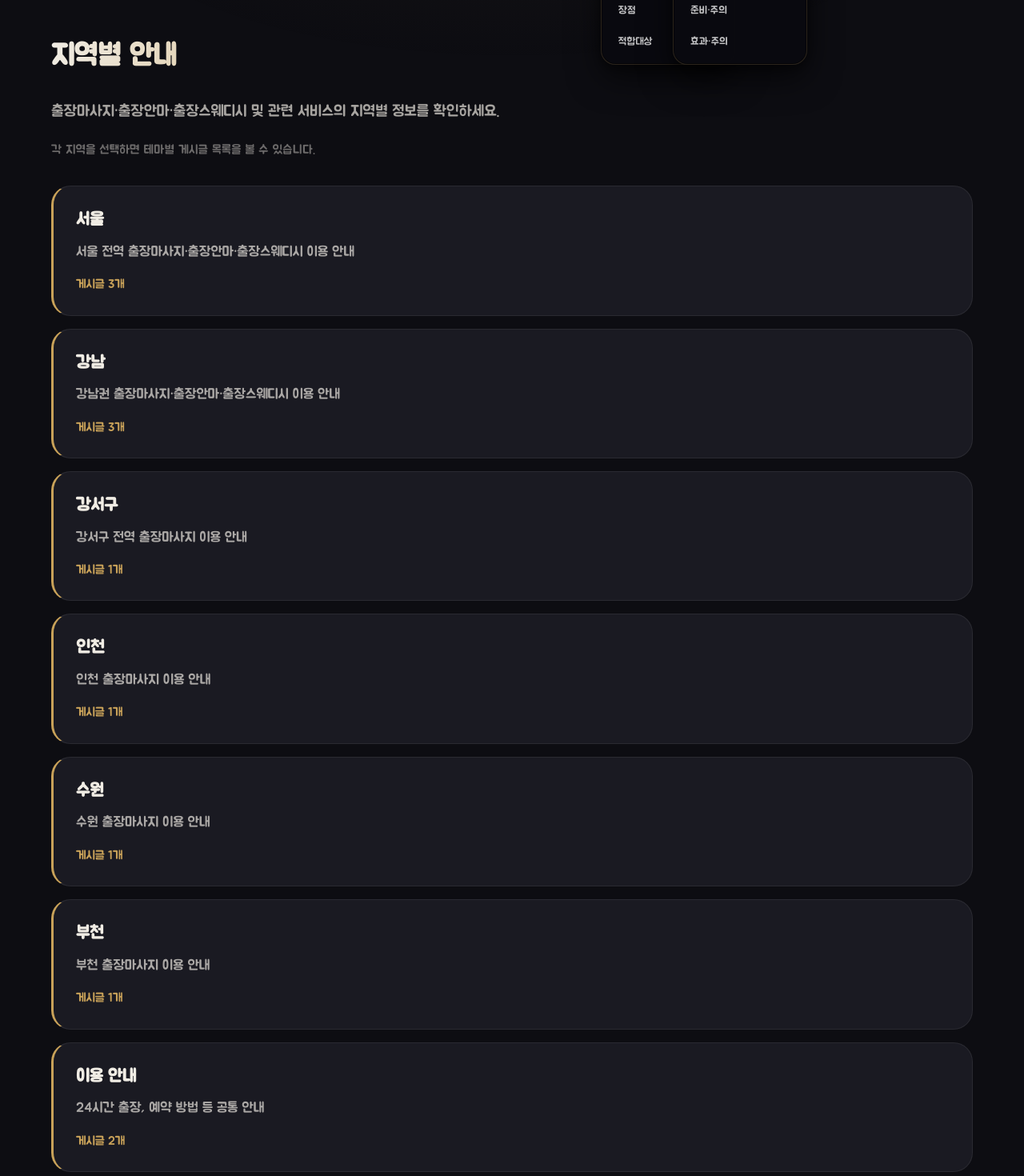
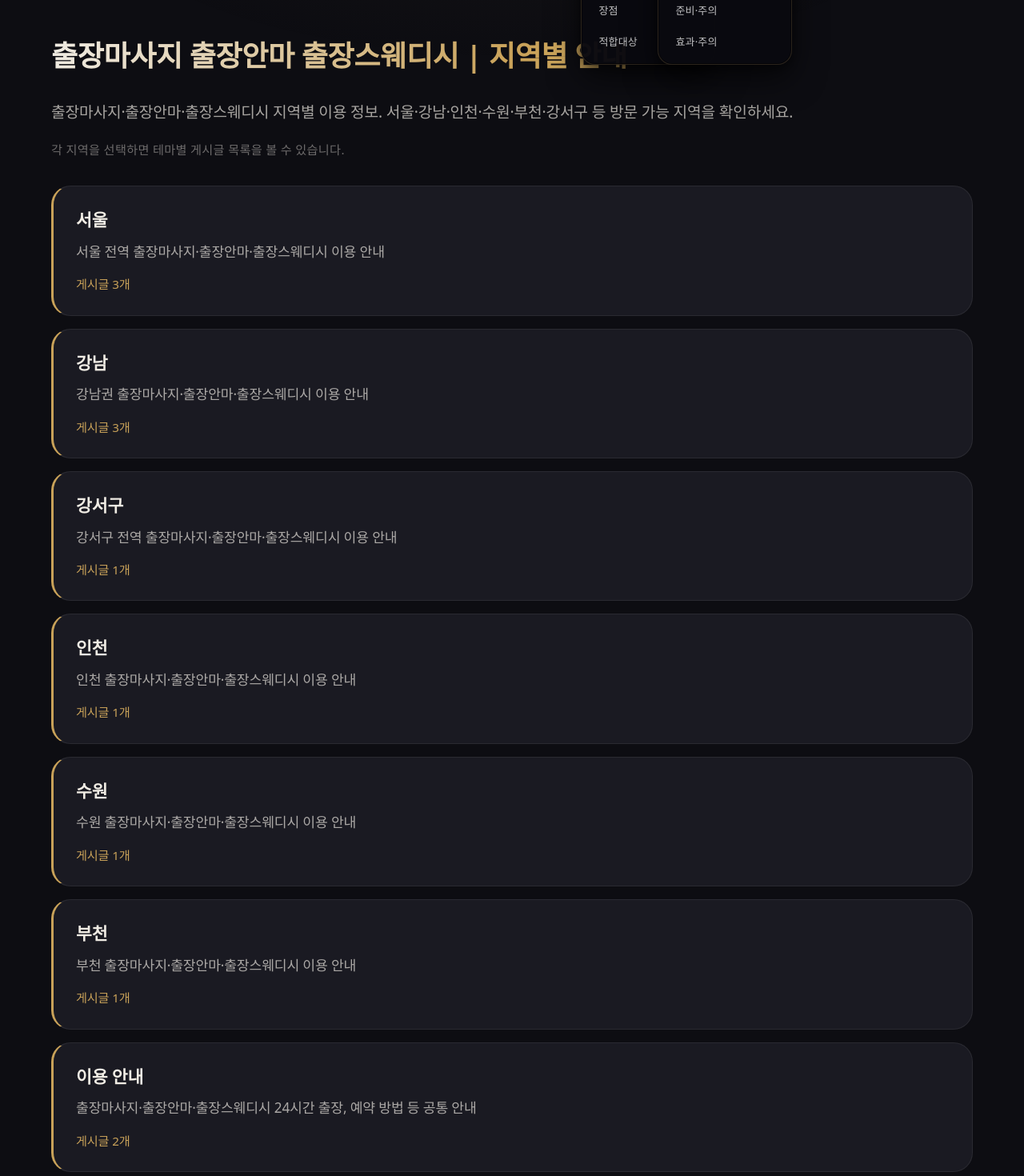
Before and after one commit to anonyfinger/running-massage, a Next.js app: page /regions in a window 1280 px wide. Shown: the part 140-1610 px from the top of the page at 80% size. Built offline with nearby package versions, Linux system fonts and the light colour scheme; no server answers.

Commit message:
브랜드 신호강화

```diff
--- a/src/app/layout.tsx
+++ b/src/app/layout.tsx
@@ -5,13 +5,8 @@ import { Header } from "@/components/Header";
 import { Footer } from "@/components/Footer";
 import "./globals.scss";
 
-const {
-  siteUrl,
-  siteName,
-  metaTitle,
-  metaDescription,
-  verification,
-} = siteConfig;
+const { siteUrl, siteName, metaTitle, metaDescription, verification } =
+  siteConfig;
 const socialMetadata = createSocialMetadata({
   title: metaTitle,
   description: metaDescription,
@@ -19,8 +14,10 @@ const socialMetadata = createSocialMetadata({
 });
 
 const verificationMeta: Record<string, string> = {};
-if (verification.google) verificationMeta["google-site-verification"] = verification.google;
-if (verification.naver) verificationMeta["naver-site-verification"] = verification.naver;
+if (verification.google)
+  verificationMeta["google-site-verification"] = verification.google;
+if (verification.naver)
+  verificationMeta["naver-site-verification"] = verification.naver;
 
 export const metadata: Metadata = {
   metadataBase: new URL(siteUrl),
@@ -31,7 +28,16 @@ export const metadata: Metadata = {
   description: socialMetadata.description,
   applicationName: siteName,
   referrer: "origin-when-cross-origin",
-  keywords: ["출장마사지", "출장안마", "출장스웨디시", "출장 마사지", "출장 안마", "홈케어 마사지", "방문 마사지"],
+  keywords: [
+    "출장마사지",
+    "출장안마",
+    "출장스웨디시",
+    "출장 마사지",
+    "출장 안마",
+    "출장 스웨디시",
+    "홈케어 마사지",
+    "방문 마사지",
+  ],
   authors: [{ name: siteName, url: siteUrl }],
   creator: siteName,
   publisher: siteName,
@@ -50,7 +56,9 @@ export const metadata: Metadata = {
       "max-video-preview": -1,
     },
   },
-  verification: Object.keys(verificationMeta).length ? verificationMeta : undefined,
+  verification: Object.keys(verificationMeta).length
+    ? verificationMeta
+    : undefined,
   formatDetection: { telephone: false, email: false, address: false },
   icons: {
     icon: [
@@ -76,11 +84,11 @@ export default function RootLayout({
 }>) {
   return (
     <html lang="ko" suppressHydrationWarning>
-      <head>
-        <link rel="stylesheet" href="/fonts/jua.css" media="(min-width: 769px)" />
-      </head>
+      <head></head>
       <body>
-        <a href="#main-content" className="skip-link">본문으로 건너뛰기</a>
+        <a href="#main-content" className="skip-link">
+          본문으로 건너뛰기
+        </a>
         <div className="wrapper">
           <Header />
           <main id="main-content" className="main" aria-label="메인 콘텐츠">
--- a/src/app/regions/[region]/[slug]/page.tsx
+++ b/src/app/regions/[region]/[slug]/page.tsx
@@ -26,7 +26,7 @@ export async function generateMetadata({ params }: Props) {
     title: `${article.title} | ${regionData.name}`,
     description: article.description,
     path: `/regions/${region}/${slug}`,
-    keywords: [article.title, `${regionData.name} 출장마사지`],
+    keywords: [article.title, `${regionData.name} 출장마사지`, `${regionData.name} 출장안마`, `${regionData.name} 출장스웨디시`],
   });
 }
 
--- a/src/app/regions/[region]/page.tsx
+++ b/src/app/regions/[region]/page.tsx
@@ -16,10 +16,10 @@ export async function generateMetadata({ params }: Props) {
   const data = getRegion(region);
   if (!data) return { title: "지역을 찾을 수 없습니다" };
   return createSocialMetadata({
-    title: `${data.name} 지역 안내`,
+    title: `${data.name} 출장마사지 출장안마 출장스웨디시 | 지역 안내`,
     description: data.description,
     path: `/regions/${region}`,
-    keywords: [`${data.name} 출장마사지`, `${data.name} 출장안마`],
+    keywords: [`${data.name} 출장마사지`, `${data.name} 출장안마`, `${data.name} 출장스웨디시`],
   });
 }
 
@@ -41,7 +41,7 @@ export default async function RegionPage({ params }: Props) {
           <span aria-current="page">{data.name}</span>
         </nav>
 
-        <h1 className="page-article__title">{data.name} 지역 안내</h1>
+        <h1 className="page-article__title">{data.name} 출장마사지 출장안마 출장스웨디시 | 지역 안내</h1>
         <p className="page-article__lead">{data.description}</p>
 
         <ul className="post-list" role="list">
--- a/src/app/regions/page.tsx
+++ b/src/app/regions/page.tsx
@@ -1,14 +1,13 @@
 import Link from "next/link";
-import { siteConfig } from "@/lib/site-config";
 import { createSocialMetadata } from "@/lib/seo-metadata";
 import { regions } from "@/lib/region-posts";
 import { RegionsListStructuredData } from "@/components/RegionStructuredData";
 
 export const metadata = createSocialMetadata({
-  title: "지역별 안내",
-  description: "출장마사지·출장안마·출장스웨디시 지역별 정보. 서울·강남·인천·수원·부천 등 지역별 이용 안내.",
+  title: "출장마사지 출장안마 출장스웨디시 | 지역별 안내",
+  description: "출장마사지·출장안마·출장스웨디시 지역별 정보. 서울·강남·인천·수원·부천·강서구 등 지역별 이용 안내.",
   path: "/regions",
-  keywords: ["지역별 출장마사지", "서울 출장마사지", "강남 출장마사지", "출장안마"],
+  keywords: ["출장마사지", "출장안마", "출장스웨디시", "지역별 출장마사지", "서울 출장마사지", "강남 출장마사지", "인천 출장마사지"],
 });
 
 export default function RegionsPage() {
@@ -17,9 +16,9 @@ export default function RegionsPage() {
       <RegionsListStructuredData />
       <article className="page-article regions-page">
       <div className="content-block">
-        <h1 className="page-article__title">지역별 안내</h1>
+        <h1 className="page-article__title">출장마사지 출장안마 출장스웨디시 | 지역별 안내</h1>
         <p className="page-article__lead">
-          출장마사지·출장안마·출장스웨디시 및 관련 서비스의 지역별 정보를 확인하세요.
+          출장마사지·출장안마·출장스웨디시 지역별 이용 정보. 서울·강남·인천·수원·부천·강서구 등 방문 가능 지역을 확인하세요.
         </p>
         <p className="page-article__sub">
           각 지역을 선택하면 테마별 게시글 목록을 볼 수 있습니다.
--- a/src/lib/region-posts.ts
+++ b/src/lib/region-posts.ts
@@ -102,31 +102,31 @@ export const regions: RegionMeta[] = [
   {
     slug: "gangseo",
     name: "강서구",
-    description: "강서구 전역 출장마사지 이용 안내",
+    description: "강서구 전역 출장마사지·출장안마·출장스웨디시 이용 안내",
     articles: regionArticles.gangseo,
   },
   {
     slug: "incheon",
     name: "인천",
-    description: "인천 출장마사지 이용 안내",
+    description: "인천 출장마사지·출장안마·출장스웨디시 이용 안내",
     articles: regionArticles.incheon,
   },
   {
     slug: "suwon",
     name: "수원",
-    description: "수원 출장마사지 이용 안내",
+    description: "수원 출장마사지·출장안마·출장스웨디시 이용 안내",
     articles: regionArticles.suwon,
   },
   {
     slug: "bucheon",
     name: "부천",
-    description: "부천 출장마사지 이용 안내",
+    description: "부천 출장마사지·출장안마·출장스웨디시 이용 안내",
     articles: regionArticles.bucheon,
   },
   {
     slug: "common",
     name: "이용 안내",
-    description: "24시간 출장, 예약 방법 등 공통 안내",
+    description: "출장마사지·출장안마·출장스웨디시 24시간 출장, 예약 방법 등 공통 안내",
     articles: commonArticles,
   },
 ];
--- a/src/lib/site-config.ts
+++ b/src/lib/site-config.ts
@@ -113,7 +113,7 @@ export const siteConfig = {
 
   metaTitle: "출장마사지 출장안마 출장스웨디시 | 프리미엄 홈케어 마사지",
   metaDescription:
-    "출장마사지·출장안마·출장스웨디시 전문. 집·호텔·오피스로 방문해 전신·부분 마사지, 스웨덴식 마사지를 제공합니다. 24시간 예약 가능, 숙련된 테라피스트, 맞춤형 코스.",
+    "출장마사지·출장안마·출장스웨디시 전문. 집·호텔·오피스로 방문해 전신·부분 마사지, 출장스웨디시(스웨덴식)를 제공합니다. 24시간 예약 가능, 숙련된 테라피스트, 맞춤형 코스.",
 
   nap,
   profile,
```
